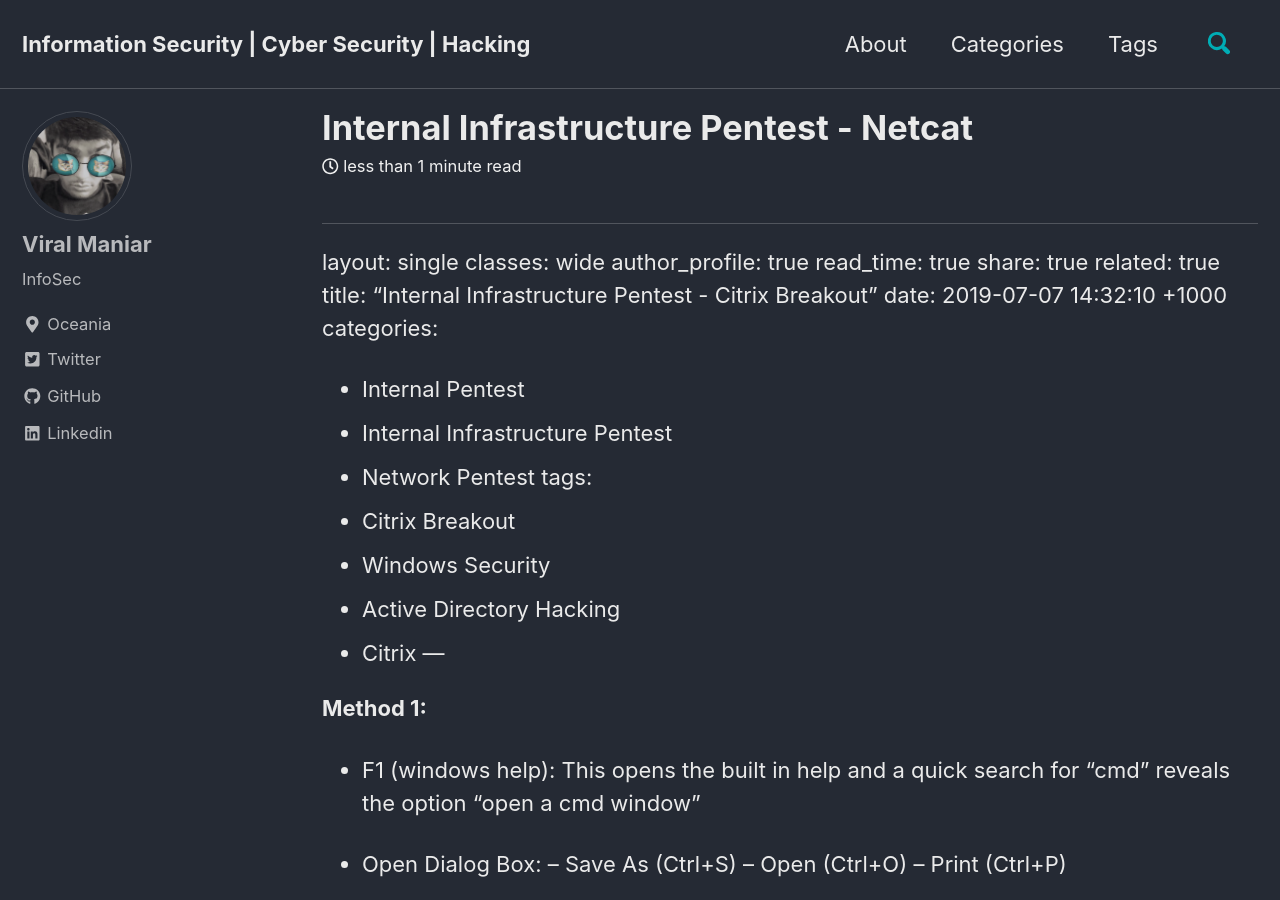
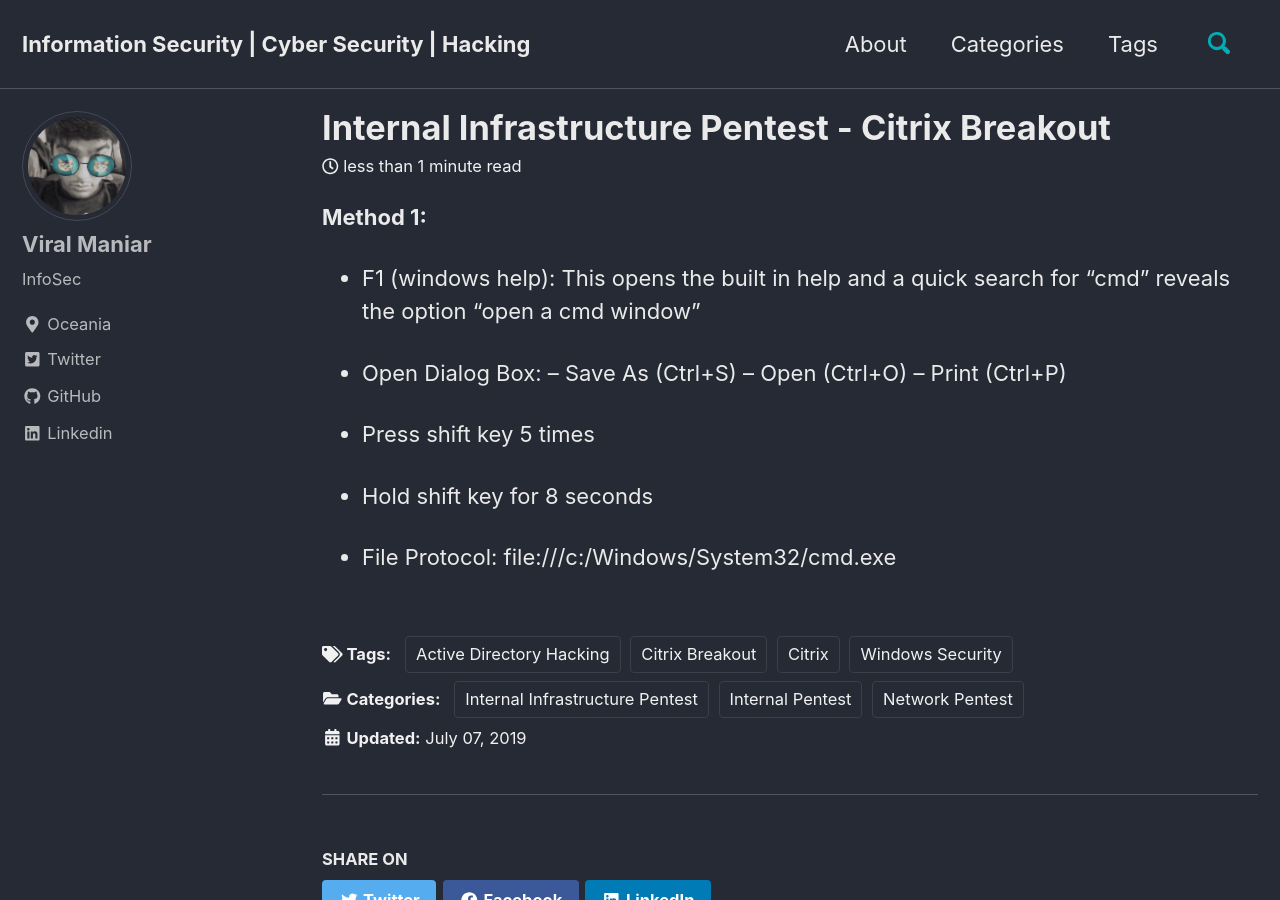
Before and after one commit to Viralmaniar/viralmaniar.github.io, a Jekyll site: the page built from _posts/2019-07-07-Citrix-Breakout.md, in a window 1280 px wide and 900 px high. Built offline with Jekyll 4.4.1, drawn with Linux system fonts in a browser that asks for light colours; cached includes are drawn as plain includes; nearby versions of some CDN libraries.

Commit message:
Update 2019-07-07-Citrix-Breakout.md

```diff
--- a/_posts/2019-07-07-Citrix-Breakout.md
+++ b/_posts/2019-07-07-Citrix-Breakout.md
@@ -1,21 +1,3 @@
----
-layout: single
-classes: wide
-author_profile: true
-read_time: true
-share: true
-related: true
-title:  "Internal Infrastructure Pentest - Netcat"
-date:   2019-06-23 13:52:10 +1000
-categories:
-  - Internal Pentest
-  - Internal Infrastructure Pentest
-  - Network Pentest
-tags:
-  - Netcat
-  - Windows Security
-  - Active Directory Hacking
----
 ---
 layout: single
 classes: wide
@@ -34,7 +16,7 @@ tags:
   - Windows Security
   - Active Directory Hacking
   - Citrix
- ---
+---
 
  <B>Method 1:</B>
 
```
